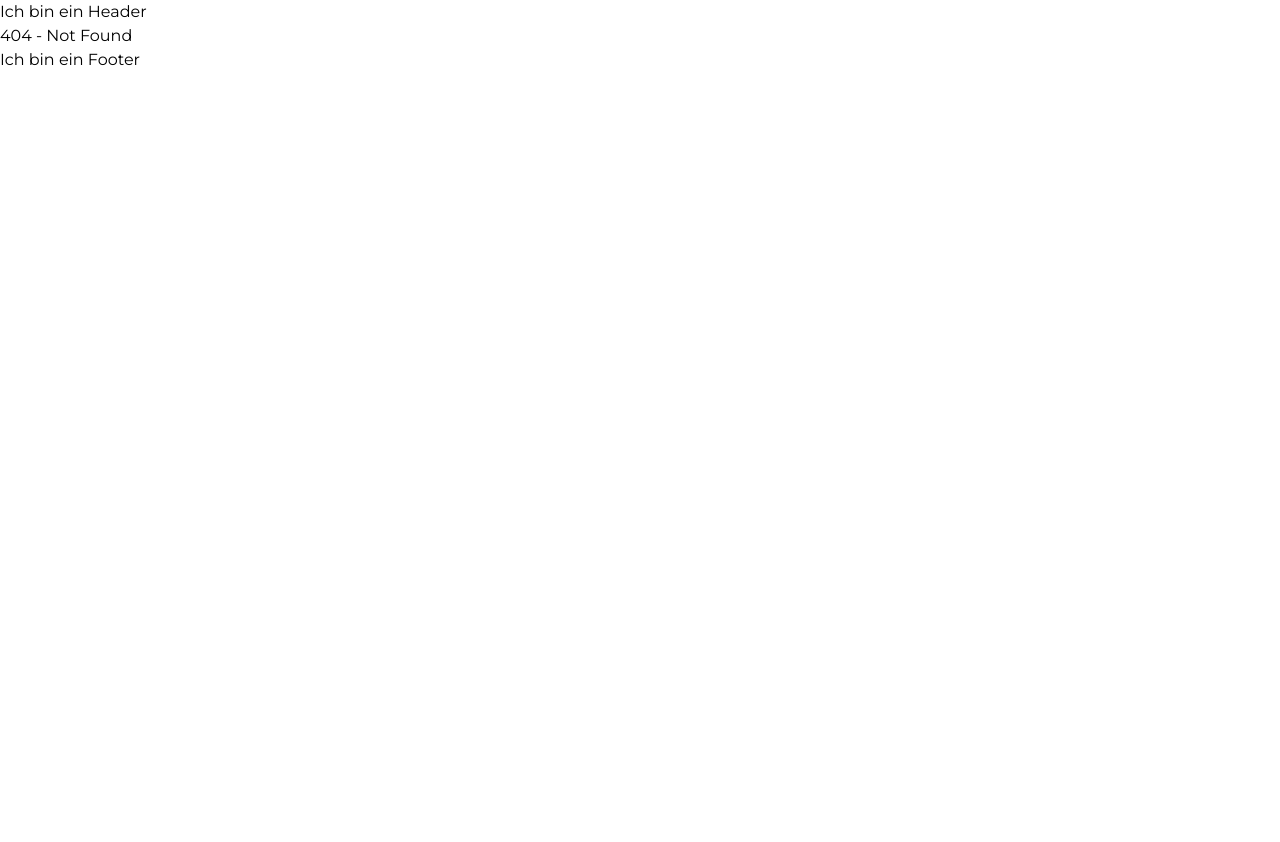
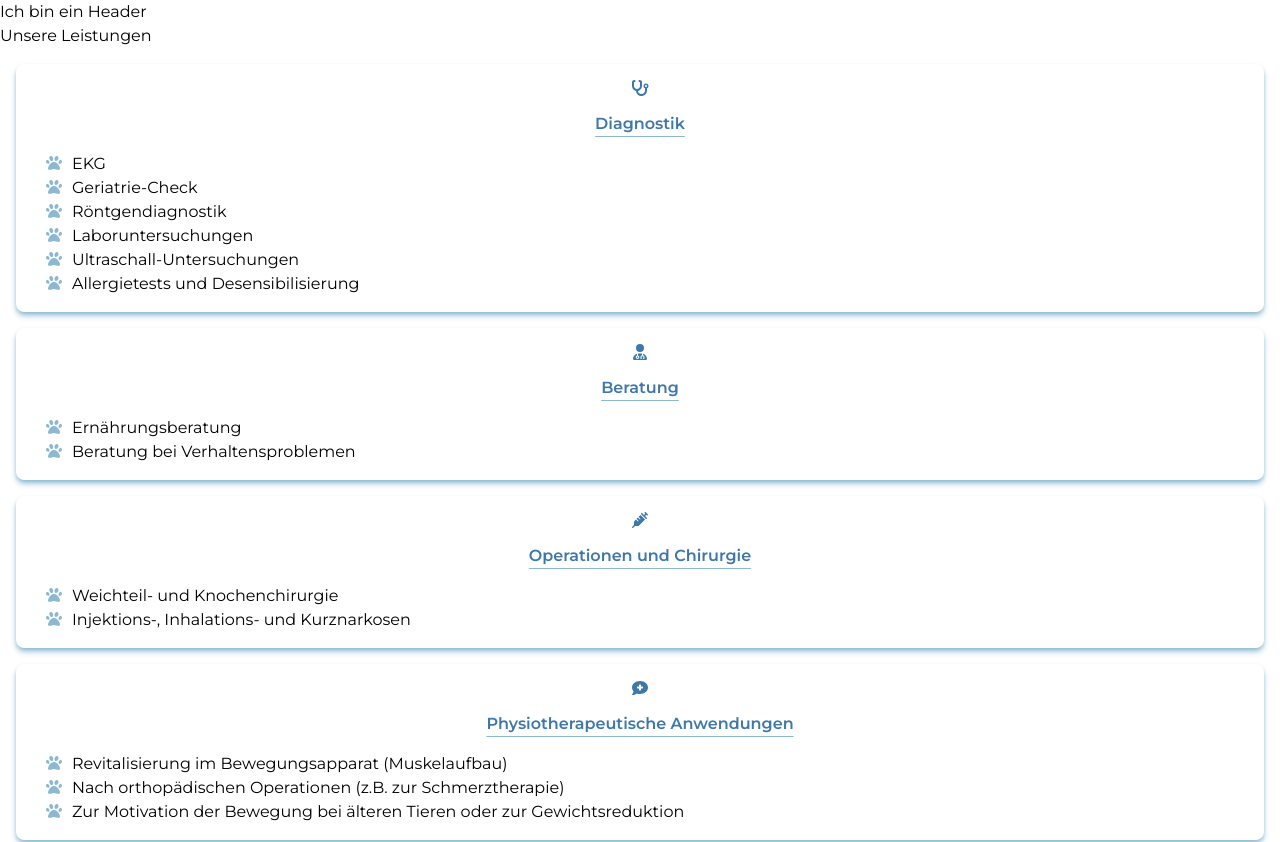
Before and after one commit to room-twenty/tierarztpraxis-volker-gerlitzki, a Next.js app in the folder vet-clinic/: page /leistungen in a window 1280 px wide. Before the commit this address had no page. Shown: the top 842 px of the page. Before the commit the page ends 800 px from the top, so only its background shows below. Built offline with nearby package versions, Linux system fonts and the light colour scheme.

Commit message:
feat: Add LeistungenPage component to display services

```diff
--- /dev/null
+++ b/vet-clinic/app/leistungen/page.tsx
@@ -0,0 +1,15 @@
+import { leistungen, ILeistungen } from '@/assets/dataArrays/leistungen';
+import { LeistungenCard } from '@/components/Card/Card';
+
+const LeistungenPage = () => {
+  return (
+    <>
+      <h2>Unsere Leistungen</h2>
+      {leistungen.map((leistung: ILeistungen, index) => (
+        <LeistungenCard key={leistung.title + index + 1} {...leistung} />
+      ))}
+    </>
+  );
+};
+
+export default LeistungenPage;
```
